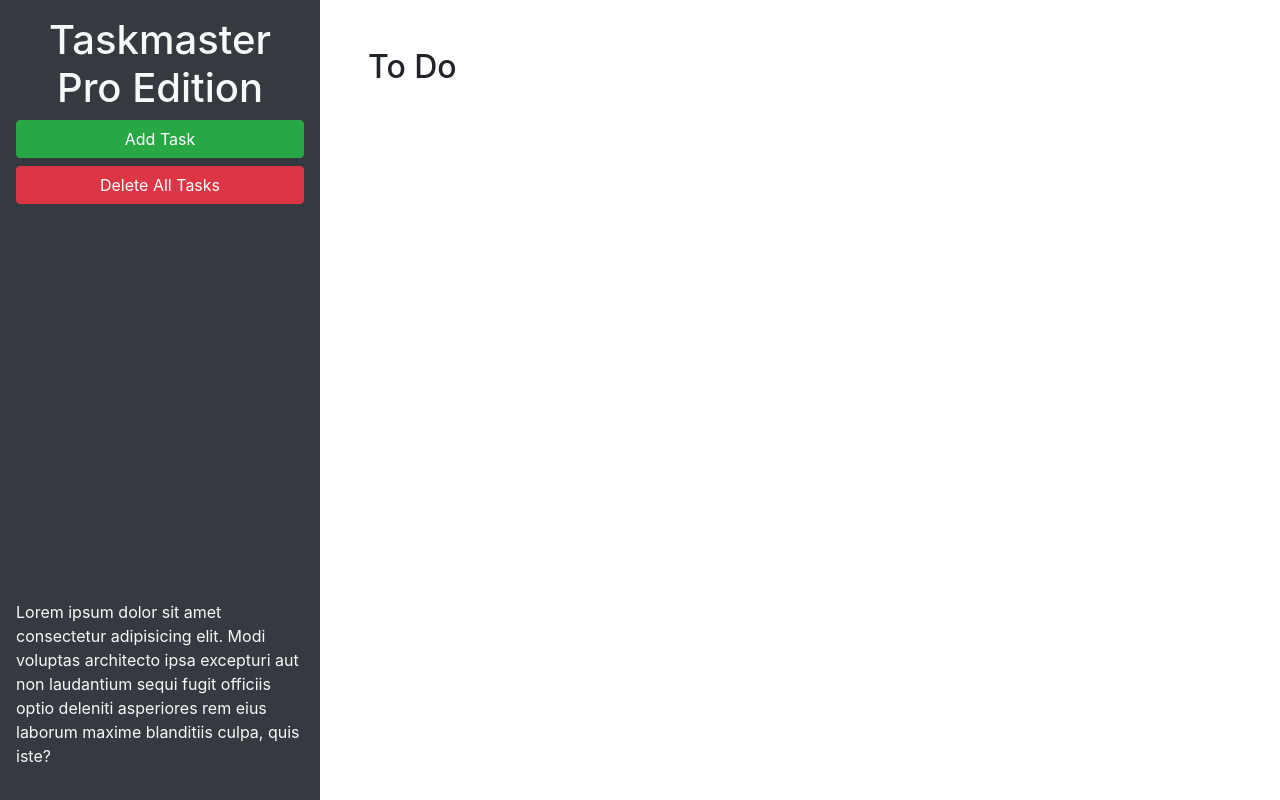
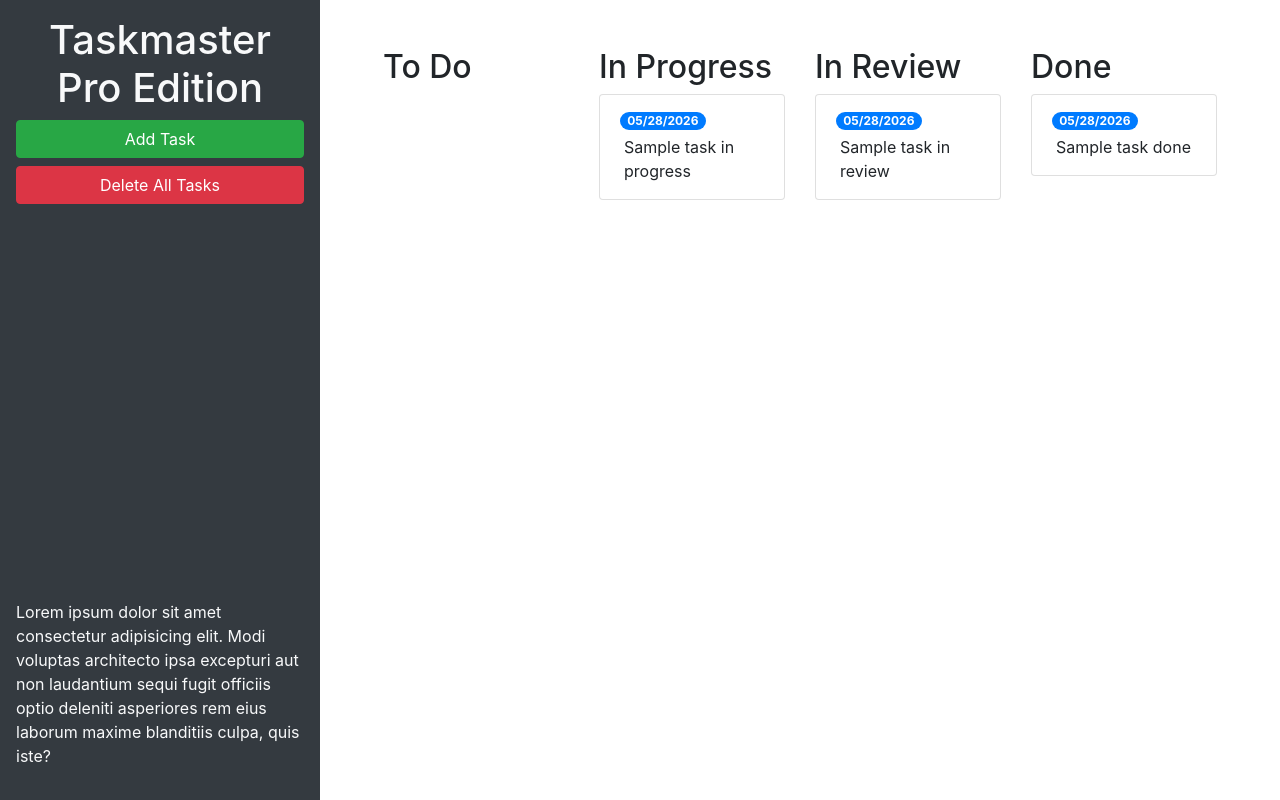
Before and after one commit to eplp/third-party-apis, a plain HTML site: page index.html in a window 1280 px wide. Drawn offline with nearby package versions, Linux system fonts and the light colour scheme.

Commit message:
Added html to display and format kanban columns with bootstrap

```diff
--- a/index.html
+++ b/index.html
@@ -6,7 +6,10 @@
       <meta http-equiv="X-UA-Compatible" content="ie=edge" />
 
       <!-- BOOTSTRAP -->
-      <link rel="stylesheet" href="https://cdnjs.cloudflare.com/ajax/libs/twitter-bootstrap/4.3.1/css/bootstrap.min.css"/>
+      <link
+         rel="stylesheet"
+         href="https://cdnjs.cloudflare.com/ajax/libs/twitter-bootstrap/4.3.1/css/bootstrap.min.css"
+      />
       <link rel="stylesheet" href="./assets/css/style.css" />
       <title>Taskmaster Pro</title>
    </head>
@@ -19,7 +22,8 @@
                id="create-task"
                class="btn btn-block btn-success"
                data-toggle="modal"
-               data-target="#task-form-modal">
+               data-target="#task-form-modal"
+            >
                Add Task
             </button>
             <button id="remove-tasks" class="btn btn-block btn-danger">Delete All Tasks</button>
@@ -30,9 +34,38 @@
             </p>
          </header>
          <main class="col-12 col-lg-9">
-            <div class="m-5">
-               <h2>To Do</h2>
-               <ul id="list-toDo" class="list-group"></ul>
+            <div class="m-5 row justify-content-around">
+               <div class="col-12 col-md-6 col-xl-3 mb-3">
+                  <h2>To Do</h2>
+                  <ul id="list-toDo" class="list-group"></ul>
+               </div>
+               <div class="col-12 col-md-6 col-xl-3 mb-3">
+                  <h2>In Progress</h2>
+                  <ul id="list-inProgress" class="list-group">
+                     <li class="list-group-item">
+                        <span class="badge badge-primary badge-pill">05/28/2026</span>
+                        <p class="m-1">Sample task in progress</p>
+                     </li>
+                  </ul>
+               </div>
+               <div class="col-12 col-md-6 col-xl-3 mb-3">
+                  <h2>In Review</h2>
+                  <ul id="list-inReview" class="list-group">
+                     <li class="list-group-item">
+                        <span class="badge badge-primary badge-pill">05/28/2026</span>
+                        <p class="m-1">Sample task in review</p>
+                     </li>
+                  </ul>
+               </div>
+               <div class="col-12 col-md-6 col-xl-3 mb-3">
+                  <h2>Done</h2>
+                  <ul id="list-inReview" class="list-group">
+                     <li class="list-group-item">
+                        <span class="badge badge-primary badge-pill">05/28/2026</span>
+                        <p class="m-1">Sample task done</p>
+                     </li>
+                  </ul>
+               </div>
             </div>
          </main>
       </div>
@@ -74,7 +107,7 @@
          </div>
       </div>
 
-<!-- JQUERY, POPPER, BOOTSTRAP -->
+      <!-- JQUERY, POPPER, BOOTSTRAP -->
       <script src="https://cdnjs.cloudflare.com/ajax/libs/jquery/3.4.1/jquery.min.js"></script>
       <script src="https://cdnjs.cloudflare.com/ajax/libs/popper.js/1.15.0/umd/popper.min.js"></script>
       <script src="https://cdnjs.cloudflare.com/ajax/libs/twitter-bootstrap/4.3.1/js/bootstrap.min.js"></script>
```
